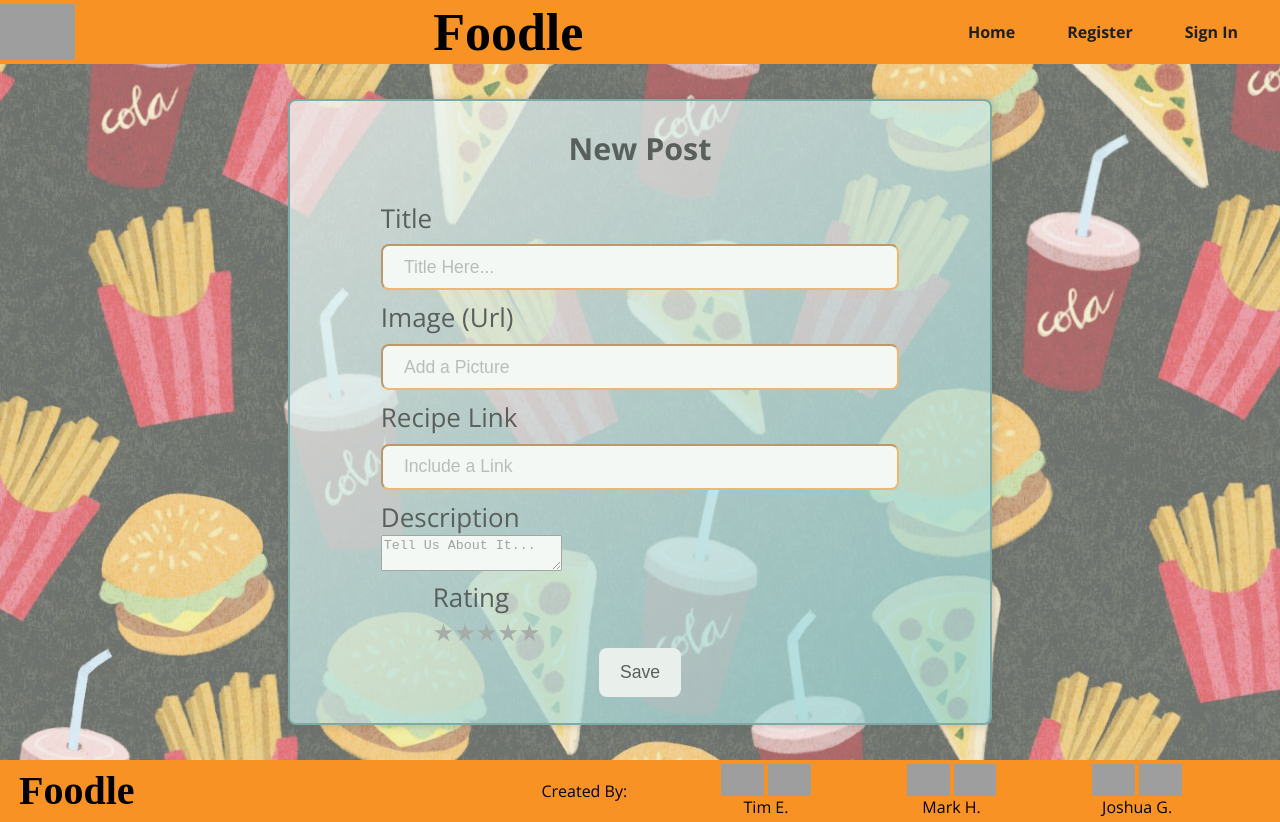
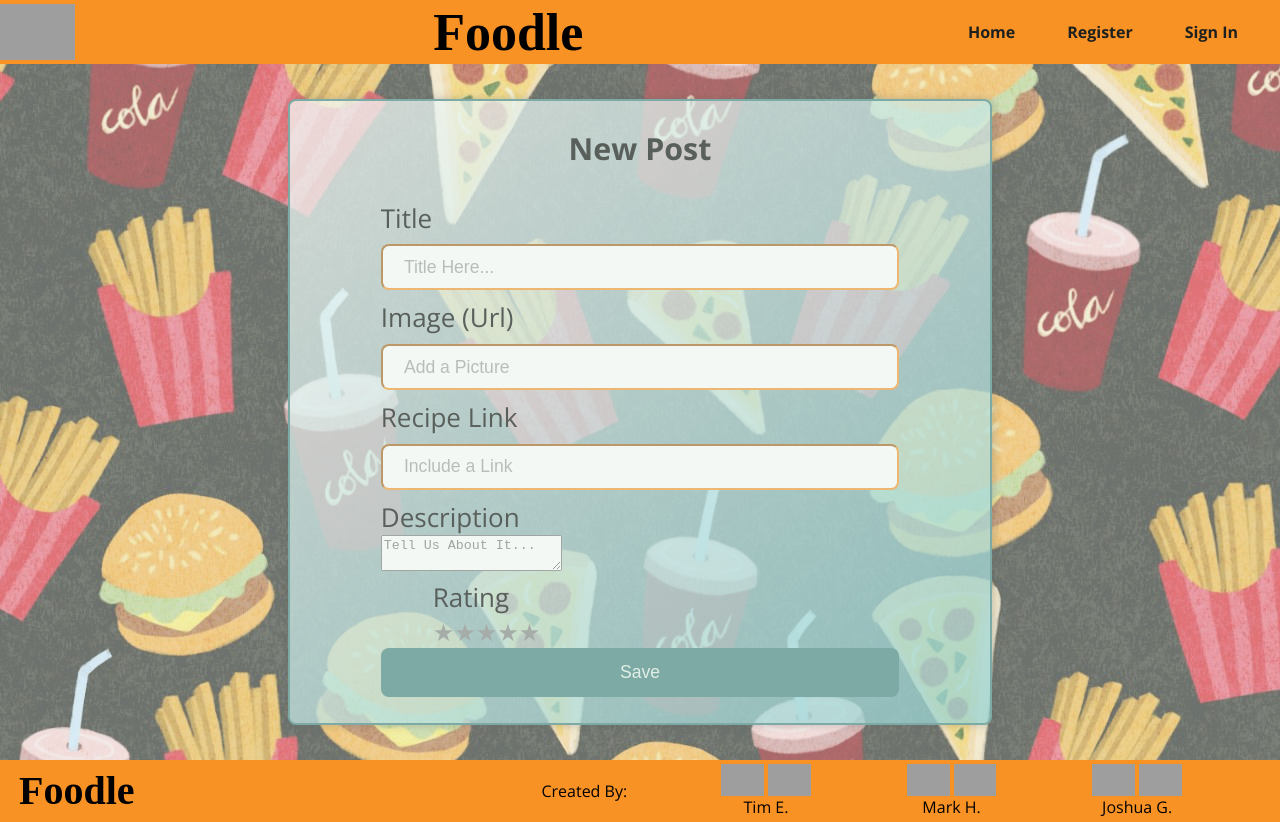
Before and after one commit to Neoj1sec142/Foodle-Front, a React (Create React App) app: page /create in a window 1280 px wide. Built offline with nearby package versions, Linux system fonts and the light colour scheme; grey boxes are pictures that could not be loaded; a web font is replaced by a local one.

Commit message:
fixed CreateNewPost form validation

```diff
--- a/src/pages/CreatePost.js
+++ b/src/pages/CreatePost.js
@@ -38,8 +38,9 @@ const CreatePost = (props) => {
 
     return(
         <div className="create-post">
-            <div className='card-overlay centered'>
+            <form className='card-overlay centered' onSubmit={handleSubmit}>
                 <h3>New Post</h3>
+
                  <div className="input-wrapper">
                      <p>Title</p>
                 <input
@@ -49,6 +50,7 @@ const CreatePost = (props) => {
                     name='title'
                     placeholder="Title Here..."
                     maxlength='255'
+                    required
                 />
                     </div>
                  <div className="input-wrapper">
@@ -60,13 +62,14 @@ const CreatePost = (props) => {
                     name='image'
                     placeholder="Add a Picture"
                     maxlength='255'
+                    required
                 />
                     </div>
                 <div className="input-wrapper">
                 <p>Recipe Link</p>
                 <input
                     onChange={handleChange}
-                    type='text'
+                    type='url'
                     value={post.recipeUrl}
                     name='recipeUrl'
                     placeholder="Include a Link"
@@ -96,9 +99,9 @@ const CreatePost = (props) => {
                     </div>
                      </div>
                 <div className='input-wrapper center'>
-                    <button onClick={handleSubmit}>Save</button>
+                    <button type='submit'>Save</button>
                 </div>
-            </div>
+            </form>
             </div>
 
 
```
Also changed, not shown: src/pages/PostDetail.js (+9 -1 lines).
